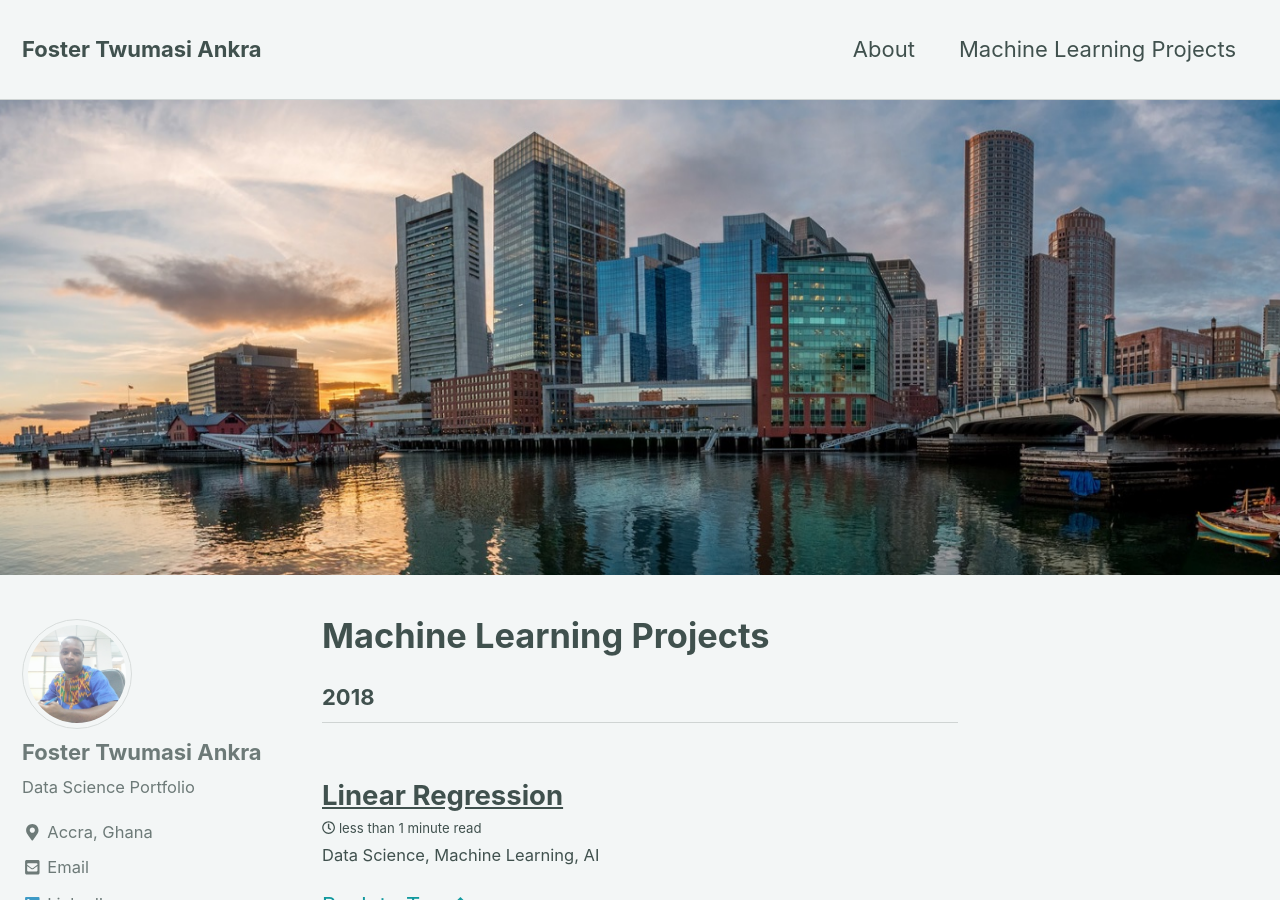
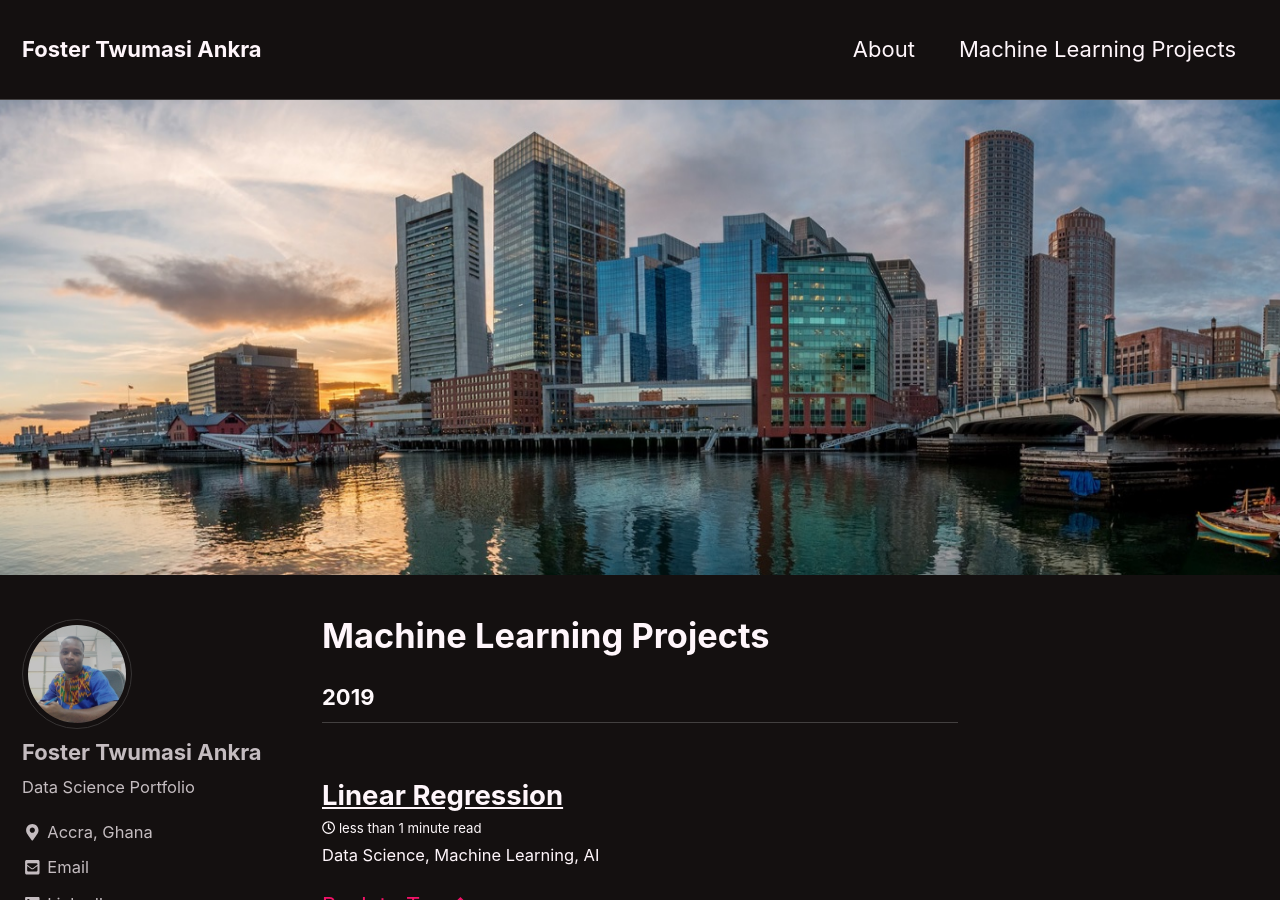
Before and after one commit to FTANKRA/FTAnkra.github.io, a Jekyll site: the page built from _pages/machinelearning.md, in a window 1280 px wide and 900 px high. Built offline with Jekyll 4.4.1, drawn with Linux system fonts in a browser that asks for light colours; nearby versions of some CDN libraries.

Commit message:
new github

```diff
--- a/_config.yml
+++ b/_config.yml
@@ -5,7 +5,7 @@
 # For technical reasons, this file is *NOT* reloaded automatically when you use
 # `jekyll serve`. If you change this file, please restart the server process.
 
-minimal_mistakes_skin    : "mint" # "air","neon", "aqua", "contrast", "dark", "dirt", "default", "mint", "plum", "sunrise"
+minimal_mistakes_skin    : "neon" # "air","neon", "aqua", "contrast", "dark", "dirt", "default", "mint", "plum", "sunrise"
 
 # Site Settings
 locale                   : "en-US"
--- a/_posts/2018-01-28-perceptron.md
+++ b/_posts/2018-01-28-perceptron.md
@@ -1,6 +1,6 @@
 ---
 title: "Linear Regression"
-date: 2018-01-28
+date: 2019-12-10
 tags: [data wrangling, data science, messy data]
 header:
   image: "/images/perceptron/percept.jpg"
```
